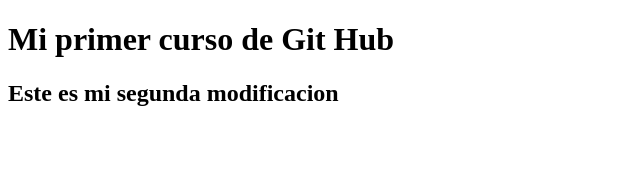
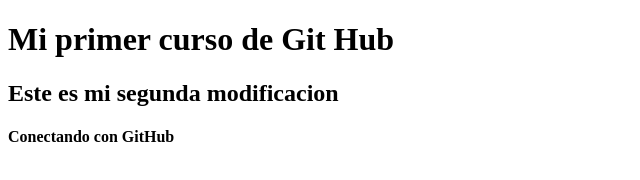
Before and after one commit to danvercraft/github_course, a plain HTML site: page index.html in a window 1280 px wide. Shown: the whole page, without its empty margins (0-640 px from the left). Drawn offline with Linux system fonts and the light colour scheme.

Commit message:
Primera Version

```diff
--- a/index.html
+++ b/index.html
@@ -8,5 +8,7 @@
 <body>
     <h1>Mi primer curso de Git Hub</h1>
     <h2>Este es mi segunda modificacion</h2>
+
+    <h4>Conectando con GitHub</h4>
 </body>
 </html>
```
